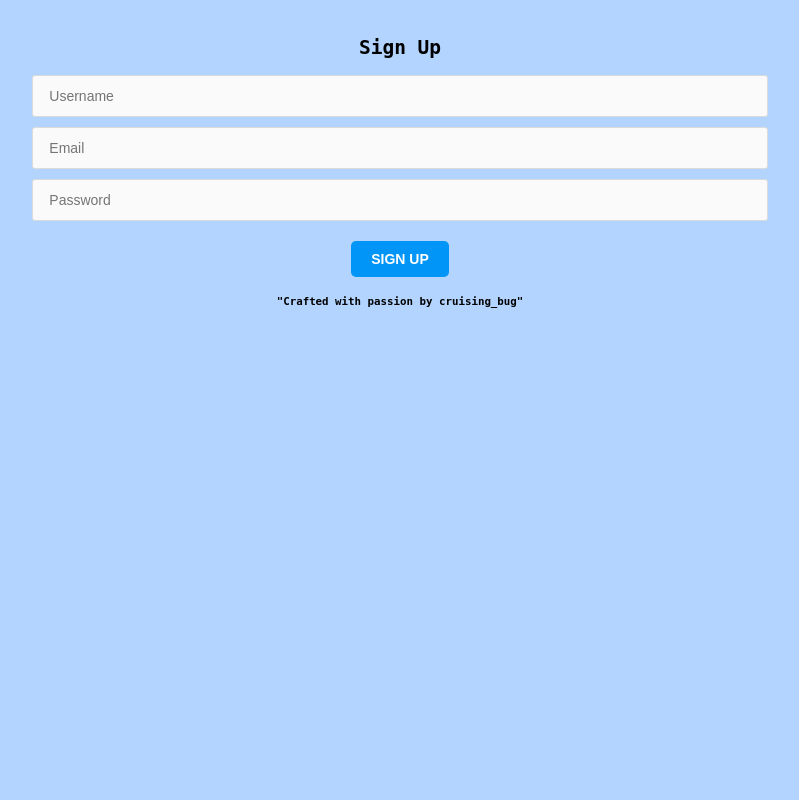
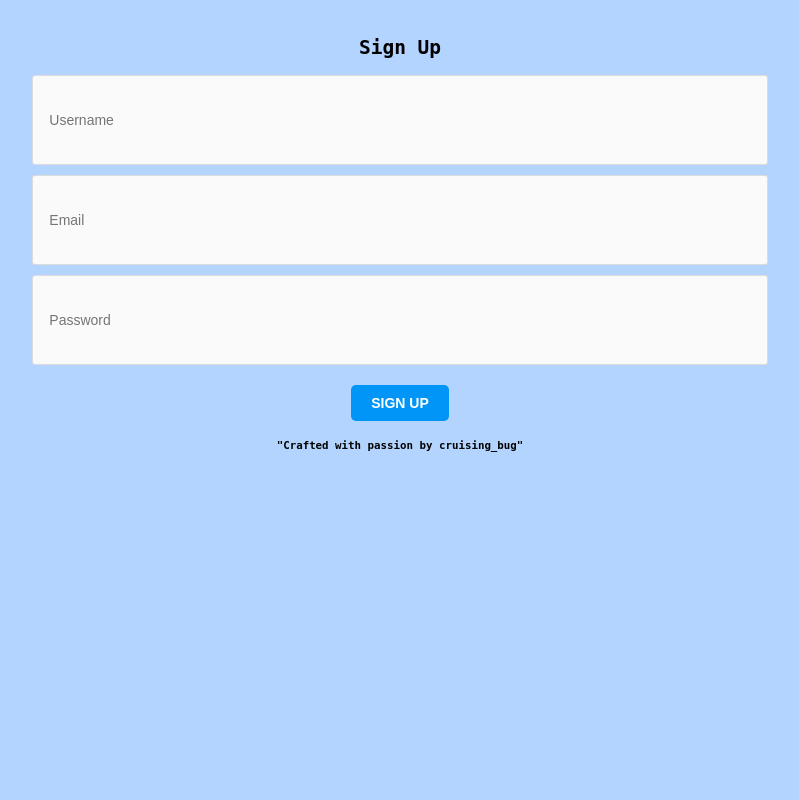
Before and after one commit to varun82786/hashtag_webapp, a Flask app: page /signup in a window 1280 px wide. Shown: the whole page, without its empty margins (240-1039 px from the left). Run offline with Flask 3, Linux system fonts and the light colour scheme; parts of the project's set-up code (start-up, migrations or seed data) failed here and were passed over.

Commit message:
height correction

```diff
--- a/static/styles.css
+++ b/static/styles.css
@@ -105,7 +105,7 @@ form input[type="email"],
 form input[type="password"],
 form textarea {
     width: 96%;
-    height: auto;
+    height: 90px;
     padding: 12px 16px;
     border: 1px solid #dbdbdb;
     border-radius: 3px;
```
